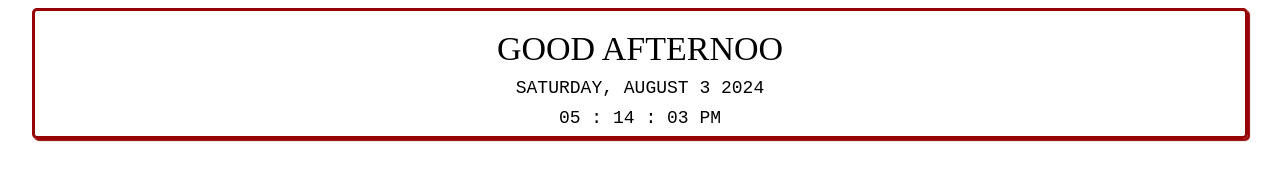
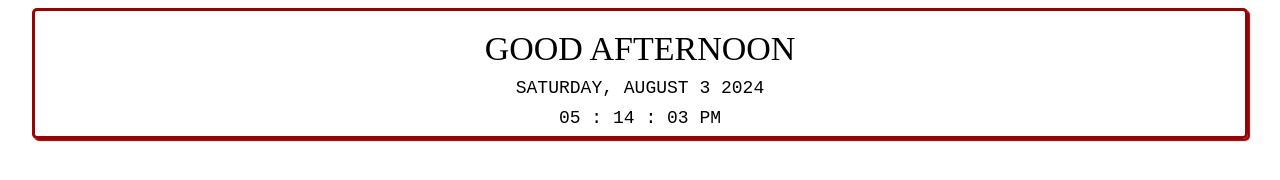
Before and after one commit to arianalynnh/Notion, a plain HTML site: page index.html in a window 1280 px wide. Drawn offline with Linux system fonts and the light colour scheme.

Commit message:
Update index.html

```diff
--- a/index.html
+++ b/index.html
@@ -98,7 +98,7 @@ function dispalyGreetings(today){
         if (hrs < 12)
             greet = 'Good Morning'
         else if (hrs >= 12 && hrs <= 17)
-            greet = 'Good Afternoo'
+            greet = 'Good Afternoon'
         else if (hrs >= 17 && hrs <= 24)
             greet = 'Good Evening'
         document.getElementById('greet').innerHTML = greet;
```
